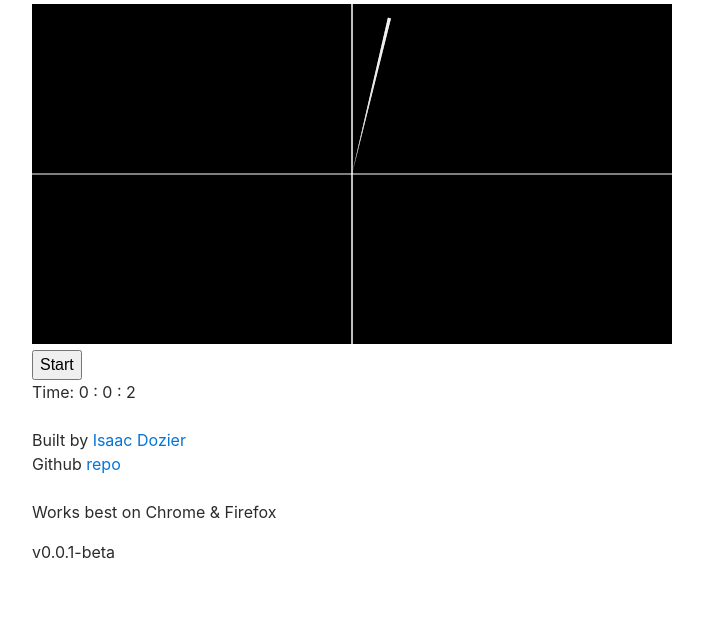
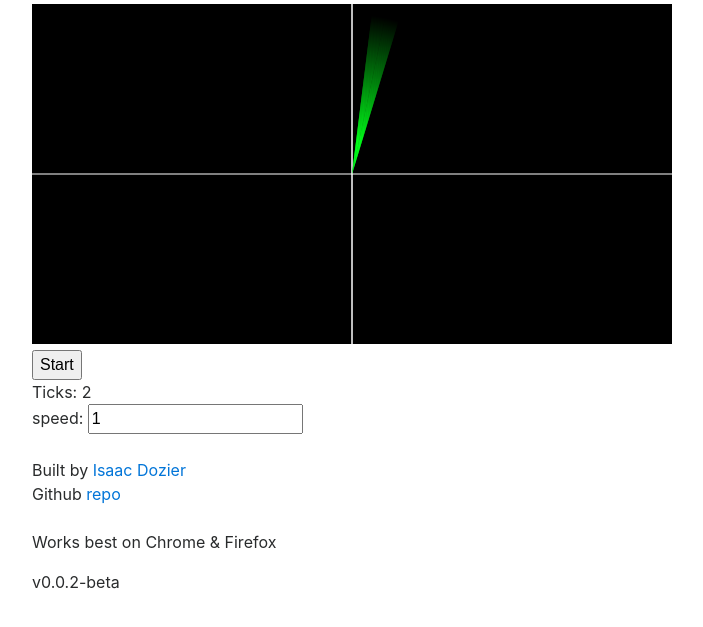
Before and after one commit to isaacdozier/javascript-canvas-game, a plain HTML site: page index.html in a window 1280 px wide. Both pictures are taken after a click on the button "Start". Shown: the part 39-666 px from the top of the page, without its empty margins (53-756 px from the left). Drawn offline with nearby package versions, Linux system fonts and the light colour scheme.

Commit message:
v0.0.1-beta: add colors and options

```diff
--- a/index.html
+++ b/index.html
@@ -38,10 +38,9 @@
 					<div class=" col-lg-12">
 						<div id="options"><button onclick="go(ctx)">Start</button></div>
 						<div id="details">
-							Time:
-							<span id="h"></span> :
-							<span id="m"></span> :
-							<span id="s"></span>
+							Ticks: <span id="tick"></span>
+							<br />
+							speed: <input type="number" id="speed" value="1" min="" max="10"/>
 						</div>
 					</div>
 				</div>
@@ -62,7 +61,7 @@
 
 			<div class="row">
 				<div class="col foot">
-					<p>v0.0.1-beta</p>
+					<p>v0.0.2-beta</p>
 				</div>
 			</div>
 		</div>
--- a/src.js
+++ b/src.js
@@ -1,15 +1,13 @@
 var Xcnt = 0, Ycnt =0
-var timer = 1/30
-var n = 1.5+(timer/2), l = n - (timer/2)
-var stick = n-l
-var tn = 1.5, tl = tn - (time/60)
+var speed = document.getElementById('speed').value
+var timer = (2/(60))
+var l = (1.5)-(timer/2), n = (l + (timer))
 var w = 640, h = 340
-var c = doc('animations')
+var c = document.getElementById('animations')
 var ctx = c.getContext("2d")
-var inProgress = false
 var center = w/2
-
-var time = 0
+var tick = 0
+var running = false
 
 function init(c){
     document.getElementById('animations').width = w
@@ -21,8 +19,16 @@ function init(c){
 }
 
 function go(c){
+        setInterval(function(){
+            build(c)
+        }, 1000-(speed*100));
 
+}
+
+function build(c){
+    speed = document.getElementById('speed').value
     displayTime()
+
 
     c.fillRect(0,0,w,h);
     //grid(ctx)
@@ -30,29 +36,27 @@ function go(c){
     c.strokeStyle= 'white'
 
     for(var i=0; center > i;i++){
-        buildSections(ctx)
         clockHand(ctx,i)
 
     }
 
     n = n + timer
     l = l + timer
-
-    setTimeout(function(){
-        go(c)
-    }, 1000);
 }
 
 function displayTime(){
-    document.getElementById('s').innerHTML = time - (Math.floor(time/60)*60)
-    document.getElementById('m').innerHTML = Math.floor(time/60)
-    document.getElementById('h').innerHTML = Math.floor(time/60/60)
-    time++
+    document.getElementById('tick').innerHTML = tick
+    tick++
 }
 
 function clockHand(c,i){
     c.beginPath();
-    c.arc(w/2, h/2, ((w/2)-i)/2, (l*Math.PI)+stick, (n*Math.PI)-stick)
+    var lTmp = (l*Math.PI)-((n-l))
+    var nTmp = (n*Math.PI)+((n-l))
+    var r = 0, g = 0, b = 0
+
+    ctx.strokeStyle= 'rgb('+r+','+(g+(i))+','+(b+(i/10))+')'
+    c.arc(w/2, h/2, ((w/2)-i)/2, lTmp, nTmp)
     c.stroke()
 }
 
```
